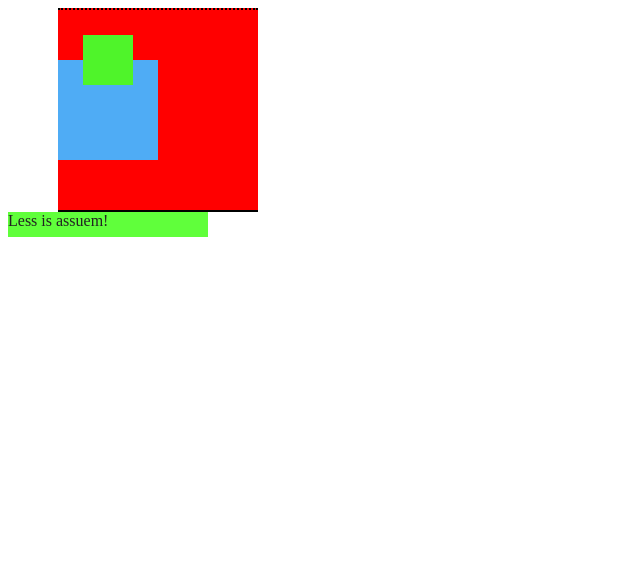
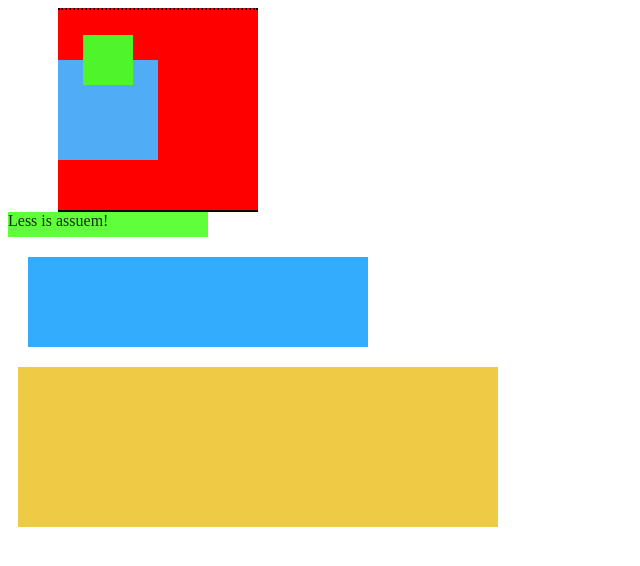
Before and after one commit to BleemIs42/gulp-less, a website: page src/index.html in a window 1280 px wide. Shown: the whole page, without its empty margins (0-640 px from the left). Drawn offline with nearby package versions, Linux system fonts and the light colour scheme; files that its build step writes are made by us from their sources.

Commit message:
less function

```diff
--- a/src/css/index.less
+++ b/src/css/index.less
@@ -50,3 +50,18 @@
 	height: 30px / 2 + @filler;
 }
 // 5.函数
+.mixin(@color: black; @margin: 10px; @padding: 20px) {
+    margin: @margin;
+    padding: @padding;
+    background-color: @color;
+}
+.class1 {
+	width:300px;
+	height:50px;
+    .mixin(@margin: 20px; @color: #33acfe);
+}
+.class2 {
+	width:400px;
+	height:80px;
+    .mixin(#efca44; @padding: 40px);
+}
--- a/src/index.html
+++ b/src/index.html
@@ -14,5 +14,7 @@
 		<div class="react clearfloat"></div>
 	</div>
 	<div class="desc">Less is assuem!</div>
+	<div class="class1"></div>
+	<div class="class2"></div>
 	<script src="js/index.min.js"></script>
 </body>
```
Also changed, not shown: src/css/index.css.
